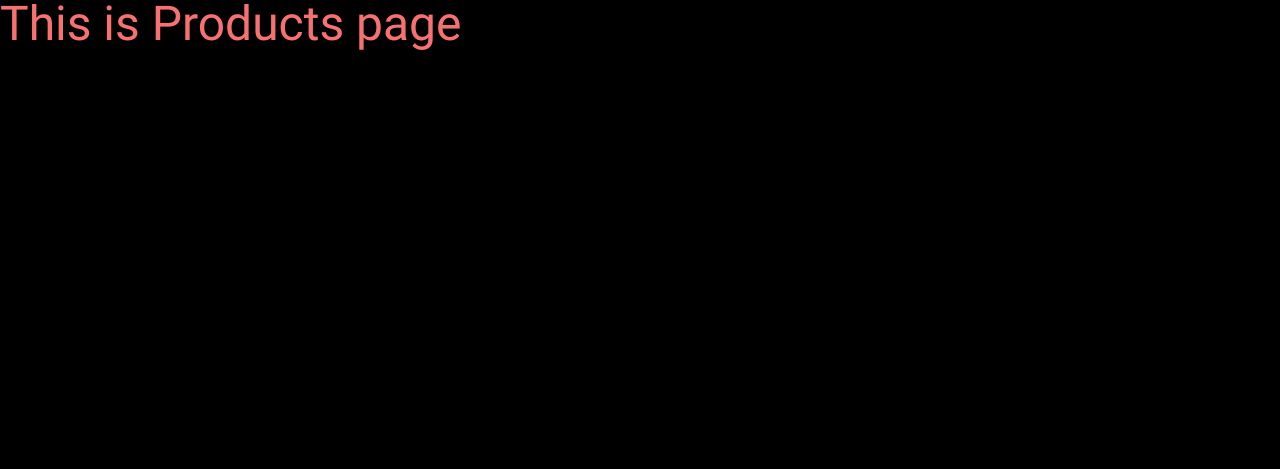
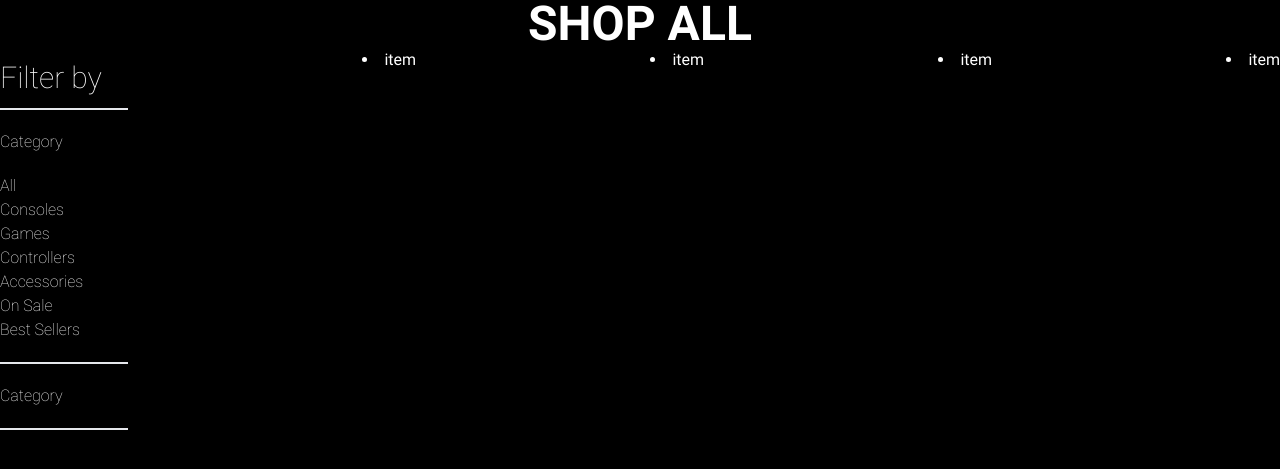
Before and after one commit to tai096/DGGames, a Flask app: page /products/ in a window 1280 px wide. Shown: the top 469 px of the page. Run offline with Flask 3, Linux system fonts and the light colour scheme.

Commit message:
init commit for Products

```diff
--- a/products/products.py
+++ b/products/products.py
@@ -4,4 +4,7 @@ products_blueprint = Blueprint('products', __name__, template_folder='templates'
 
 @products_blueprint.route('/')
 def index():
-    return render_template('products.html')
+    renderItem = render_template('components/Item.html')
+    renderSideBar = render_template('components/SideBar.html')
+
+    return render_template('products.html', Item = renderItem, SideBar = renderSideBar)
--- /dev/null
+++ b/products/templates/components/Item.html
@@ -0,0 +1 @@
+  <li>item</li>
--- /dev/null
+++ b/products/templates/components/SideBar.html
@@ -0,0 +1,27 @@
+<!DOCTYPE html>
+<html lang="en">
+  <head>
+    <link
+      href="https://cdn.jsdelivr.net/npm/tailwindcss@2.2.19/dist/tailwind.min.css"
+      rel="stylesheet"
+    />
+  </head>
+  <body>
+    <div class="flex flex-col font-light w-32">
+      <h1 class="text-3xl py-3 border-b-2">Filter by</h1>
+      <div class="flex flex-col pb-5 border-b-2 w-full">
+        <h1 class="py-5">Category</h1>
+        <ul>
+          <li>All</li>
+          <li>Consoles</li>
+          <li>Games</li>
+          <li>Controllers</li>
+          <li>Accessories</li>
+          <li>On Sale</li>
+          <li>Best Sellers</li>
+        </ul>
+      </div>
+      <h1 class="py-5 border-b-2 w-full">Category</h1>
+    </div>
+  </body>
+</html>
--- a/products/templates/products.html
+++ b/products/templates/products.html
@@ -9,9 +9,16 @@
       rel="stylesheet"
     />
     <link rel="stylesheet" href="../../static/main.css" />
-    <title>Document</title>
+    <title>DG Games</title>
   </head>
   <body>
-    <h1 class="text-5xl text-red-400">This is Products page</h1>
+    <h1 class="text-3xl sm:text-5xl font-bold text-center">SHOP ALL</h1>
+    <div class="flex justify-between">
+      {{ SideBar | safe }}
+
+      {{ Item | safe }}
+      {{ Item | safe }}
+      {{ Item | safe }}
+      {{ Item | safe }}
   </body>
 </html>
```
